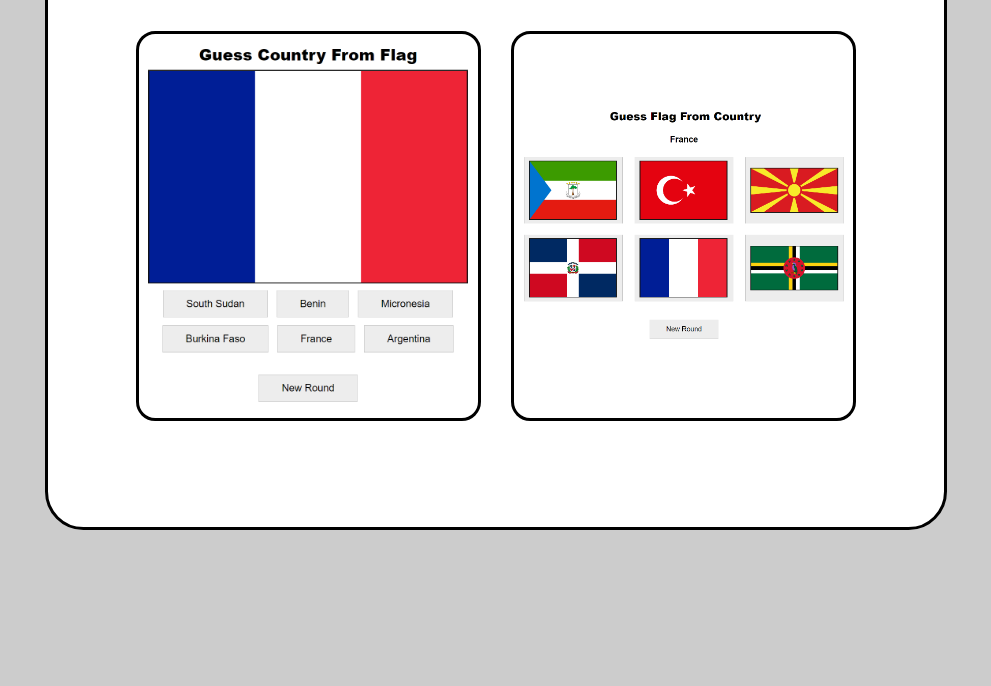
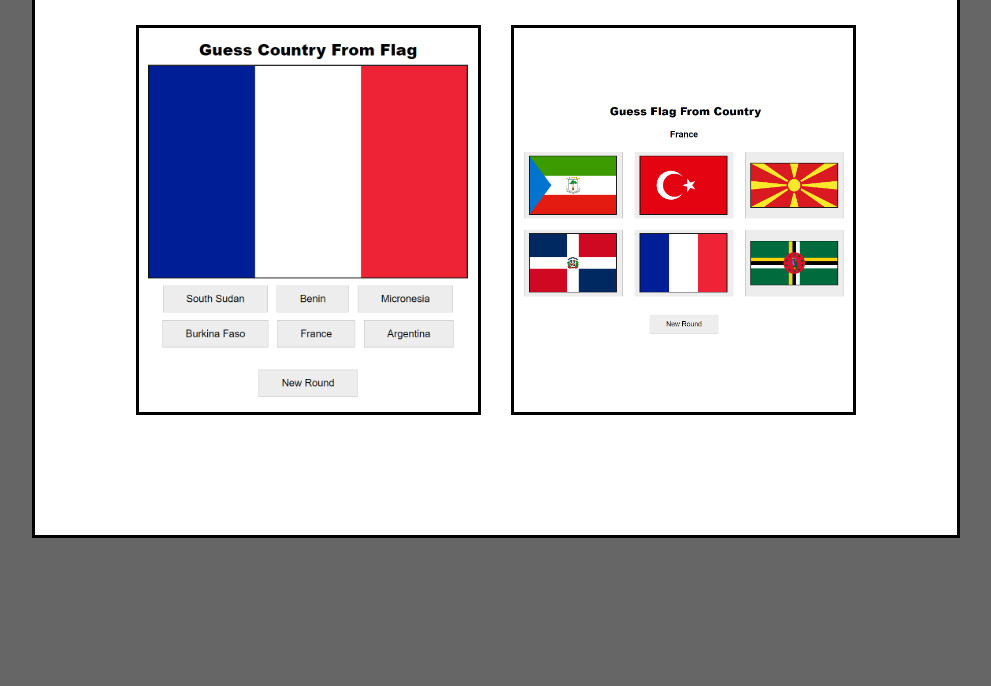
Before and after one commit to KyleIH/FlagGame, a plain HTML site: page index.html in a window 1280 px wide. Shown: the part 114-800 px from the top of the page, without its empty margins (144-1135 px from the left). Drawn offline with Linux system fonts and the light colour scheme.

Commit message:
Unified styling to be all blocky

```diff
--- a/Themes/index.css
+++ b/Themes/index.css
@@ -17,7 +17,6 @@ div.modeImgWrapper{
     margin: 1vw;
     border-color: #000000;
     border-style: solid;
-    border-radius: 1.5vw;
     display: inline-block;
 }
 
--- a/Themes/style.css
+++ b/Themes/style.css
@@ -3,16 +3,18 @@
 }
 
 html {
-    background-color: #cccccc;
+    background-color: #666666;
 }
 
 body {
     background-color: #ffffff;
     width: 70%;
-    margin: 15px auto 15px auto;
+    margin: 0 auto 0 auto;
+    padding: 1vw;
     border-color: #000000;
     border-style: solid;
-    border-radius: 3vw;
+    border-top: 0;
+    height: 100%;
 }
 
 h1 {
```
